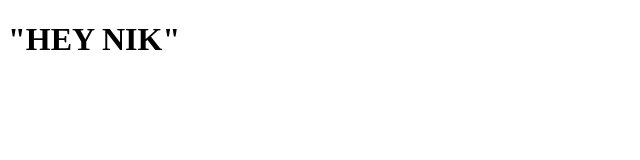
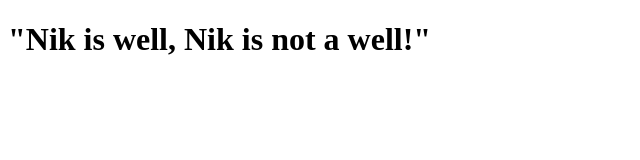
Before and after one commit to creatonik123/real-blog-page, a plain HTML site: page xyz.html in a window 1280 px wide. Shown: the whole page, without its empty margins (0-640 px from the left). Drawn offline with Linux system fonts and the light colour scheme.

Commit message:
change hey nik

```diff
--- a/xyz.html
+++ b/xyz.html
@@ -7,6 +7,6 @@
     <title>Document</title>
 </head>
 <body>
-   <h1> "HEY NIK"</h1>
+   <h1> "Nik is well, Nik is not a well!"</h1>
 </body>
 </html>
```
